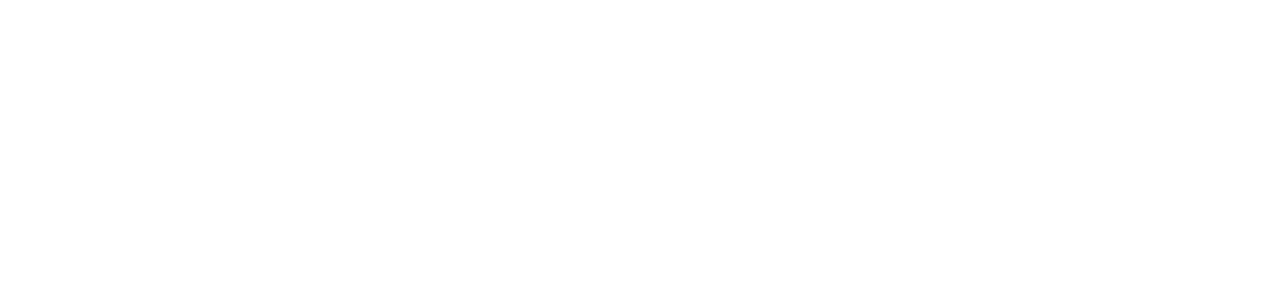
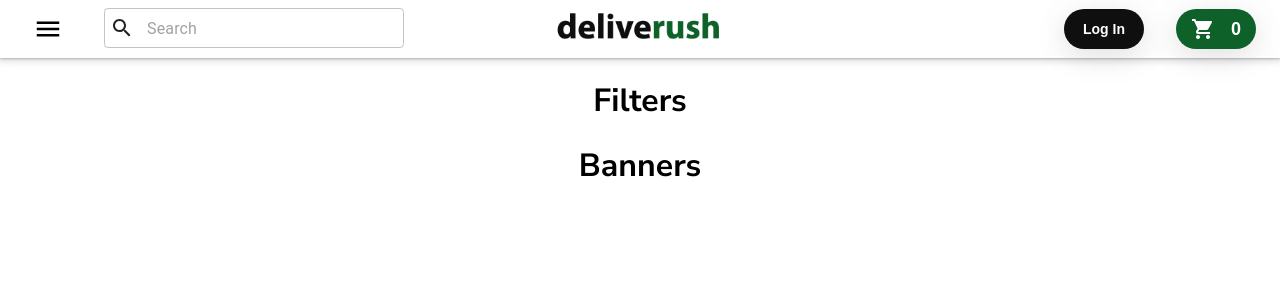
Before and after one commit to ASK-v1/deliverush, a React (Create React App) app in the folder frontend/: page /restaurants in a window 1280 px wide. Before the commit this address had no page. Shown: the top 300 px of the page. Built offline with nearby package versions, Linux system fonts and the light colour scheme.

Commit message:
Add navbar & update search for async autocomplete

```diff
--- a/frontend/src/App.tsx
+++ b/frontend/src/App.tsx
@@ -1,6 +1,7 @@
 import Home from './pages/Home';
 import Login from './pages/Login';
 import Signup from './pages/Signup';
+import Restaurants from './pages/Restaurants';
 import { Routes, Route } from 'react-router-dom';
 
 export default function App() {
@@ -10,6 +11,7 @@
         <Route path="/" element={<Home />} />
         <Route path="/login" element={<Login />} />
         <Route path="/signup" element={<Signup />} />
+        <Route path="/restaurants" element={<Restaurants />} />
       </Routes>
     </div>
   );
--- /dev/null
+++ b/frontend/src/components/Navbar.tsx
@@ -0,0 +1,177 @@
+import { Link } from 'react-router-dom';
+import '../styles/navbar.scss';
+import Box from '@mui/material/Box';
+import Drawer from '@mui/material/Drawer';
+import Button from '@mui/material/Button';
+import List from '@mui/material/List';
+import Divider from '@mui/material/Divider';
+import ListItem from '@mui/material/ListItem';
+import ListItemIcon from '@mui/material/ListItemIcon';
+import ListItemText from '@mui/material/ListItemText';
+import HomeIcon from '@mui/icons-material/Home';
+import AccountCircleIcon from '@mui/icons-material/AccountCircle';
+import React, { useState, useEffect } from 'react';
+import MenuIcon from '@mui/icons-material/Menu';
+import ShoppingCartIcon from '@mui/icons-material/ShoppingCart';
+import CloseIcon from '@mui/icons-material/Close';
+import Autocomplete from '@mui/material/Autocomplete';
+import SearchIcon from '@mui/icons-material/Search';
+import TextField from '@mui/material/TextField';
+import CircularProgress from '@mui/material/CircularProgress';
+
+type Anchor = 'left' | 'right';
+
+function sleep(delay = 0) {
+  return new Promise((resolve) => {
+    setTimeout(resolve, delay);
+  });
+}
+
+const option = ['1', '2', '3', '4', '5'];
+
+export default function Navbar() {
+  const [open, setOpen] = useState(false);
+  const [options, setOptions] = useState<Array<string>>([]);
+  const loading = open && options.length === 0;
+
+  useEffect(() => {
+    let active = true;
+
+    if (!loading) {
+      return undefined;
+    }
+
+    (async () => {
+      await sleep(1000);
+
+      if (active) {
+        setOptions(option);
+      }
+    })();
+
+    return () => {
+      active = false;
+    };
+  }, [loading]);
+
+  useEffect(() => {
+    if (!open) {
+      setOptions([]);
+    }
+  }, [open]);
+
+  const [state, setState] = useState({
+    left: false,
+    right: false,
+  });
+
+  const toggleDrawer =
+    (anchor: Anchor, open: boolean) => (event: React.KeyboardEvent | React.MouseEvent) => {
+      if (
+        event.type === 'keydown' &&
+        ((event as React.KeyboardEvent).key === 'Tab' ||
+          (event as React.KeyboardEvent).key === 'Shift')
+      ) {
+        return;
+      }
+      setState({ ...state, [anchor]: open });
+    };
+
+  return (
+    <div className="navbar">
+      <div className="navbar-left">
+        <Button onClick={toggleDrawer('left', true)}>
+          <MenuIcon className="navbar-menu-icon" />
+        </Button>
+        <Drawer anchor={'left'} open={state['left']} onClose={toggleDrawer('left', false)}>
+          <Box sx={{ width: 350 }} onKeyDown={toggleDrawer('left', false)}>
+            <CloseIcon onClick={toggleDrawer('left', false)} className="navbar-close" />
+            <List>
+              <ListItem button key={'Home'}>
+                <ListItemIcon>
+                  <HomeIcon />
+                </ListItemIcon>
+                <ListItemText primary={'Home'} />
+              </ListItem>
+              <Divider />
+              <ListItem button key={'Log In'}>
+                <ListItemIcon>
+                  <AccountCircleIcon />
+                </ListItemIcon>
+                <ListItemText primary={'Log In'} />
+              </ListItem>
+              <Divider />
+              <ListItem button key={'Sign Up'}>
+                <ListItemIcon>
+                  <AccountCircleIcon />
+                </ListItemIcon>
+                <ListItemText primary={'Sign Up'} />
+              </ListItem>
+            </List>
+          </Box>
+        </Drawer>
+
+        <Autocomplete
+          sx={{
+            bgcolor: 'background.paper',
+            minWidth: 300,
+          }}
+          noOptionsText="Sorry, we couldn't find that restaurant."
+          size="small"
+          onOpen={() => {
+            setOpen(true);
+          }}
+          onClose={() => {
+            setOpen(false);
+          }}
+          open={open}
+          isOptionEqualToValue={(option, value) => option === value}
+          getOptionLabel={(option) => option}
+          options={options}
+          loading={loading}
+          selectOnFocus
+          popupIcon
+          autoHighlight
+          clearIcon
+          renderInput={(params) => (
+            <TextField
+              {...params}
+              placeholder="Search"
+              InputProps={{
+                ...params.InputProps,
+                startAdornment: <SearchIcon style={{ marginRight: '5px' }} fontSize="medium" />,
+                endAdornment: (
+                  <React.Fragment>
+                    {loading ? <CircularProgress color="inherit" size={20} /> : null}
+                    {params.InputProps.endAdornment}
+                  </React.Fragment>
+                ),
+              }}
+            />
+          )}
+        />
+      </div>
+
+      <Link to="/">
+        <img className="navbar-logo" src="/images/logo.png" width={175} alt="logo" />
+      </Link>
+
+      <div className="navbar-right">
+        <Link to="/login">
+          <button className="navbar-login">Log In</button>
+        </Link>
+        <button className="navbar-cart" onClick={toggleDrawer('right', true)}>
+          <ShoppingCartIcon />
+          <h2>0</h2>
+        </button>
+
+        <Drawer anchor={'right'} open={state['right']} onClose={toggleDrawer('right', false)}>
+          <Box sx={{ width: 350 }} onKeyDown={toggleDrawer('right', false)}>
+            <CloseIcon onClick={toggleDrawer('right', false)} className="navbar-close" />
+            <h1>Your cart is empty Add items to get started</h1>
+          </Box>
+        </Drawer>
+      </div>
+    </div>
+  );
+}
--- a/frontend/src/components/Search.tsx
+++ b/frontend/src/components/Search.tsx
@@ -1,13 +1,49 @@
 import '../styles/search.scss';
-import { useState } from 'react';
+import React, { useState, useEffect } from 'react';
 import TextField from '@mui/material/TextField';
 import Autocomplete from '@mui/material/Autocomplete';
+import { Link } from 'react-router-dom';
+import SearchIcon from '@mui/icons-material/Search';
+import CircularProgress from '@mui/material/CircularProgress';
+
+function sleep(delay = 0) {
+  return new Promise((resolve) => {
+    setTimeout(resolve, delay);
+  });
+}
 
 const cities = ['San Francisco', 'Los Angeles', 'Chicago', 'Boston', 'Seattle'];
 
 export default function Search() {
-  const [val, setVal] = useState<string | null>('');
-  const [inputVal, setInputVal] = useState('');
+  const [open, setOpen] = useState(false);
+  const [options, setOptions] = useState<Array<string>>([]);
+  const loading = open && options.length === 0;
+
+  useEffect(() => {
+    let active = true;
+
+    if (!loading) {
+      return undefined;
+    }
+
+    (async () => {
+      await sleep(1000);
+
+      if (active) {
+        setOptions(cities);
+      }
+    })();
+
+    return () => {
+      active = false;
+    };
+  }, [loading]);
+
+  useEffect(() => {
+    if (!open) {
+      setOptions([]);
+    }
+  }, [open]);
 
   return (
     <div className="search">
@@ -15,20 +51,42 @@
       <div className="search-auto-find">
         <Autocomplete
           className="auto"
-          value={val}
-          onChange={(event: any, newValue: string | null) => {
-            setVal(newValue);
+          onOpen={() => {
+            setOpen(true);
           }}
-          inputValue={inputVal}
-          onInputChange={(event, newInputValue) => {
-            setInputVal(newInputValue);
+          onClose={() => {
+            setOpen(false);
           }}
-          options={cities}
+          open={open}
+          noOptionsText="Sorry, we couldn't find that address."
+          isOptionEqualToValue={(option, value) => option === value}
+          getOptionLabel={(option) => option}
+          options={options}
+          loading={loading}
+          selectOnFocus
+          autoHighlight
+          clearIcon
           renderInput={(params) => (
-            <TextField variant="outlined" {...params} placeholder="Enter delivery address" />
+            <TextField
+              {...params}
+              placeholder="Enter delivery address"
+              InputProps={{
+                ...params.InputProps,
+                startAdornment: <SearchIcon style={{ marginRight: '5px' }} fontSize="large" />,
+                endAdornment: (
+                  <React.Fragment>
+                    {loading ? <CircularProgress color="inherit" size={25} /> : null}
+                    {params.InputProps.endAdornment}
+                  </React.Fragment>
+                ),
+              }}
+            />
           )}
         />
-        <button className="find">Find Food</button>
+
+        <Link to="/restaurants">
+          <button className="find">Find Food</button>
+        </Link>
       </div>
     </div>
   );
--- a/frontend/src/pages/Home.tsx
+++ b/frontend/src/pages/Home.tsx
@@ -6,13 +6,13 @@
 
 export default function Home() {
   return (
-    <div>
-      <div className="navbar">
-        <div className="navbar-logo-btn">
+    <div className="home">
+      <div className="home-navbar">
+        <div className="home-navbar-logo-btn">
           <Link to="/">
-            <img className="logo" src="/images/logo.png" alt="logo" />
+            <img className="logo" src="/images/logo.png" width={250} alt="logo" />
           </Link>
-          <div className="navbar-logo-btn-login-signup">
+          <div className="home-navbar-logo-btn-login-signup">
             <Link to="/login">
               <button className="login">Log in</button>
             </Link>
--- a/frontend/src/pages/Login.tsx
+++ b/frontend/src/pages/Login.tsx
@@ -28,7 +28,7 @@
     <div className="login">
       <div className="login-bar">
         <Link to="/">
-          <img className="logo" src="/images/logo.png" alt="logo" />
+          <img className="logo" src="/images/logo.png" width={175} alt="logo" />
         </Link>
       </div>
 
--- /dev/null
+++ b/frontend/src/pages/Restaurants.tsx
@@ -0,0 +1,20 @@
+import Navbar from '../components/Navbar';
+import '../styles/restaurants.scss';
+
+export default function Restaurants() {
+  return (
+    <div className="restaurants">
+      <div restaurants-navbar>
+        <Navbar />
+      </div>
+
+      <div restaurants-filters>
+        <h1>Filters</h1>
+      </div>
+
+      <div restaurants-banners>
+        <h1>Banners</h1>
+      </div>
+    </div>
+  );
+}
--- a/frontend/src/pages/Signup.tsx
+++ b/frontend/src/pages/Signup.tsx
@@ -28,7 +28,7 @@
     <div className="signup">
       <div className="signup-bar">
         <Link to="/">
-          <img className="logo" src="/images/logo.png" alt="logo" />
+          <img className="logo" src="/images/logo.png" width={175} alt="logo" />
         </Link>
       </div>
 
--- /dev/null
+++ b/frontend/src/styles/navbar.scss
@@ -0,0 +1,78 @@
+@import './index.scss';
+
+.navbar {
+  display: flex;
+  flex-direction: row;
+  justify-content: space-between;
+  padding: 0.5rem;
+  box-shadow: $primary-shadow;
+  align-items: center;
+
+  &-menu-icon {
+    color: black;
+    font-size: 30px !important;
+    margin-left: 1rem;
+  }
+
+  &-login {
+    background-color: $primary-color;
+    color: white;
+    width: 80px;
+    height: 40px;
+    border: none;
+    box-shadow: $secondary-shadow;
+    cursor: pointer;
+    border-radius: 25px;
+    font-size: 14px;
+    font-weight: 600;
+    &:hover {
+      transition: 0.3s;
+      background-color: #222222;
+    }
+  }
+
+  &-cart {
+    margin-right: 1rem;
+    display: flex;
+    flex-direction: row;
+    gap: 1rem;
+    justify-content: center;
+    align-items: center;
+    background-color: $secondary-color;
+    box-shadow: $secondary-shadow;
+    color: white;
+    height: 40px;
+    width: 80px !important;
+    border-radius: 30px;
+    border: none;
+    cursor: pointer;
+    font-size: 12px;
+
+    &:hover {
+      background-color: rgb(60, 120, 60);
+    }
+  }
+
+  &-close {
+    cursor: pointer;
+    margin: 10px;
+    color: black;
+    font-size: 30px !important;
+  }
+
+  &-right {
+    display: flex;
+    flex-direction: row;
+    gap: 2rem;
+  }
+
+  &-left {
+    display: flex;
+    flex-direction: row;
+    gap: 2rem;
+  }
+
+  &-logo {
+    margin-right: 12rem;
+  }
+}
--- /dev/null
+++ b/frontend/src/styles/restaurants.scss
@@ -0,0 +1,5 @@
+@import './index.scss';
+
+.restaurants {
+  text-align: center;
+}
--- a/frontend/src/styles/slider.scss
+++ b/frontend/src/styles/slider.scss
@@ -6,6 +6,7 @@
   position: relative;
   display: grid;
   place-items: center;
+  overflow: hidden;
 }
 
 .slide-track {
```
Also changed, not shown: frontend/src/styles/home.scss (+3 -6 lines).
